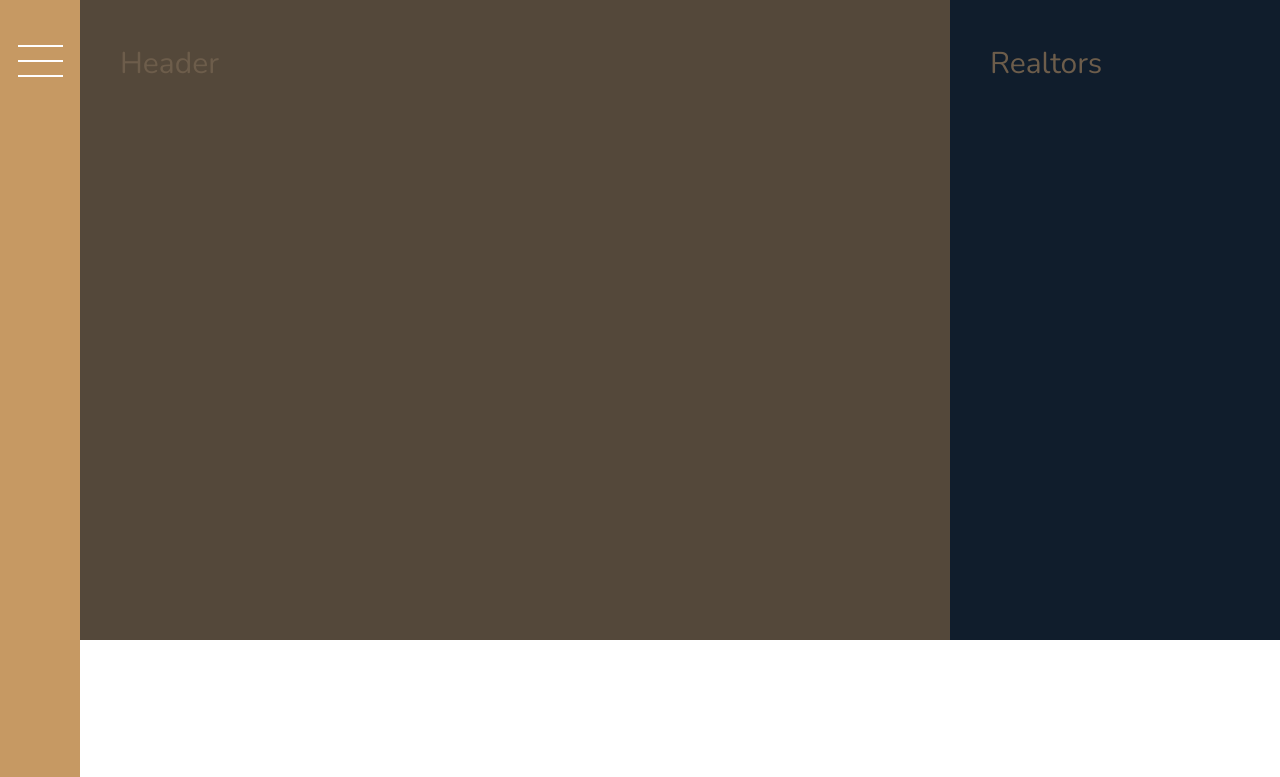
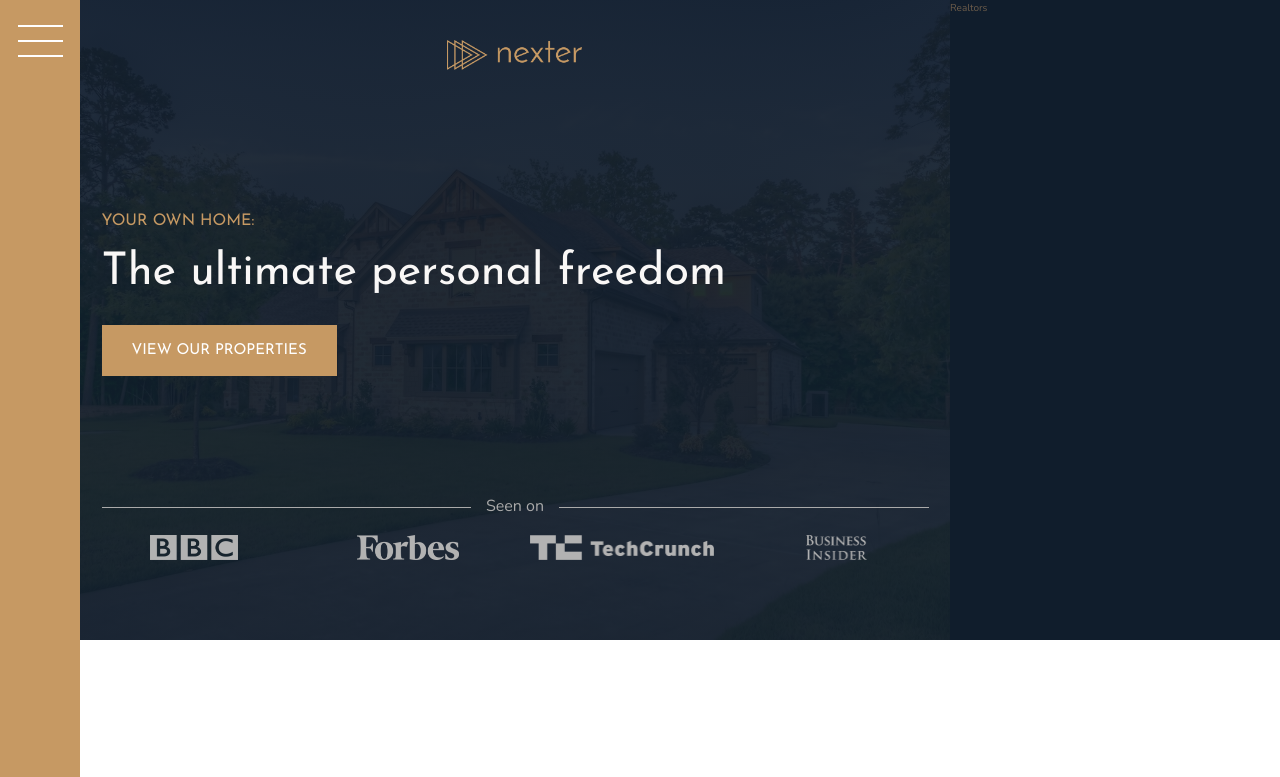
Before and after one commit to Rahimah-98/nexter, a website: page index.html in a window 1280 px wide. Shown: the top 777 px of the page. Drawn offline with nearby package versions, Linux system fonts and the light colour scheme.

Commit message:
Buildint the Header

```diff
--- a/index.html
+++ b/index.html
@@ -13,11 +13,23 @@
 
     <title>nexter &mdash; your home, your freedom</title>
   </head>
+
   <body class="container">
     <div class="sidebar">
       <button class="nav-btn"></button>
     </div>
-    <header class="header">Header</header>
+    <header class="header">
+      <img src="img/logo.png" alt="Nexter logo" class="header__logo" />
+      <h3 class="heading-3">Your own home:</h3>
+      <h1 class="heading-1">The ultimate personal freedom</h1>
+      <button class="btn header__btn">View our properties</button>
+      <div class="header__seenon-text">Seen on</div>
+      <div class="header__seenon-logos">
+        <img src="img/logo-bbc.png" alt="BBC logo" />
+        <img src="img/logo-forbes.png" alt="Forbes logo" />
+        <img src="img/logo-techcrunch.png" alt="Techcrunch logo" />
+        <img src="img/logo-bi.png" alt="Business insider logo" />
+    </header>
     <div class="realtors">Realtors</div>
     <section class="features">
       <div class="feature">
--- a/sass/_base.scss
+++ b/sass/_base.scss
@@ -17,14 +17,14 @@ $font-display: 'Josefin Sans', sans-serif;
 *,
 *::before,
 *::after {
-  margin: 0%;
-  padding: 0%;
+  margin: 0;
+  padding: 0;
   box-sizing: inherit;
 }
 
 html {
   box-sizing: border-box;
-  font-size: 62.5%; // 10px/16px = 62,5% -> 1rem = 10px
+  font-size: 62.5%; // 10px/16px = 62.5% -> 1rem = 10px
 }
 
 body {
@@ -42,15 +42,4 @@ body {
     [center-start] repeat(8, [col-start] minmax(min-content, 14rem) [col-end])
     [center-end] minmax(6rem, 1fr)
     [full-end];
-
-  & > * {
-    padding: 40px;
-    font-size: 3rem;
-  }
-
-  // grid-template-columns:
-  //   [sidebar-start] 8rem [sidebar-end full-start] minmax(6rem, 1fr)
-  //   [center-start] repeat(8, [col-start] minmax(min-content, 14rem) [col-end])
-  //   [center-end] minmax(6rem, 1fr)
-  //   [full-end];
 }
--- a/sass/_header.scss
+++ b/sass/_header.scss
@@ -1,4 +1,58 @@
 .header {
-  background: $color-grey-dark-1;
+  background-image: linear-gradient(
+      rgba($color-secondary, 0.93),
+      rgba($color-secondary, 0.93)
+    ),
+    url(../img/hero.jpeg);
+  background-size: cover;
+  background-position: center;
   grid-column: full-start / col-end 6;
+  padding: 8rem;
+  padding-top: 4rem;
+
+  display: grid;
+  grid-template-rows: 1fr min-content 6rem 1fr;
+  grid-template-columns: max-content;
+  row-gap: 1.5rem;
+  justify-content: center;
+
+  &__logo {
+    height: 3rem;
+    justify-self: center;
+  }
+
+  &__btn {
+    align-self: start;
+    justify-self: start;
+  }
+
+  &__seenon-text {
+    display: grid;
+    grid-template-columns: 1fr max-content 1fr;
+    column-gap: 1.5rem;
+    align-items: center;
+
+    font-size: 1.6rem;
+    color: $color-grey-light-2;
+
+    &::before,
+    &::after {
+      content: '';
+      height: 1px;
+      background-color: currentColor;
+      display: block;
+    }
+  }
+
+  &__seenon-logos {
+    display: grid;
+    grid-template-columns: repeat(4, 1fr);
+    column-gap: 3rem;
+    justify-items: center;
+
+    img {
+      height: 2.5rem;
+      filter: brightness(70%);
+    }
+  }
 }
--- a/sass/_sidebar.scss
+++ b/sass/_sidebar.scss
@@ -14,7 +14,7 @@
   background: #fff;
   height: 2px;
   width: 4.5rem;
-  margin-top: 2rem;
+  margin-top: 4rem;
 
   &::before,
   &::after {
--- a/sass/_typography.scss
+++ b/sass/_typography.scss
@@ -5,6 +5,9 @@
 
 .heading-1 {
   @extend %heading;
+  font-size: 4.5rem;
+  color: $color-grey-light-1;
+  line-height: 1;
 }
 
 .heading-2 {
@@ -41,7 +44,7 @@
 }
 
 .btn {
-  background: $color-primary;
+  background-color: $color-primary;
   color: #fff;
   border: none;
   border-radius: 0;
@@ -53,7 +56,7 @@
   transition: all 0.2s;
 
   &:hover {
-    background: $color-primary-dark;
+    background-color: $color-primary-dark;
   }
 }
 
```
Also changed, not shown: css/style.css, dist/index.html, sass/dist/_base.css, sass/dist/_base.min.css, sass/dist/_header.css (added), sass/dist/_header.min.css (added), 4 other files.
